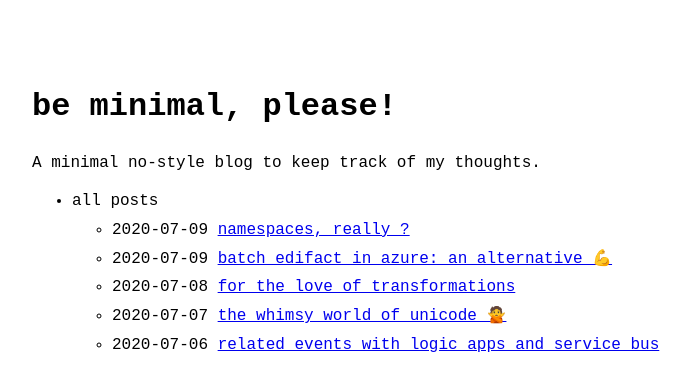
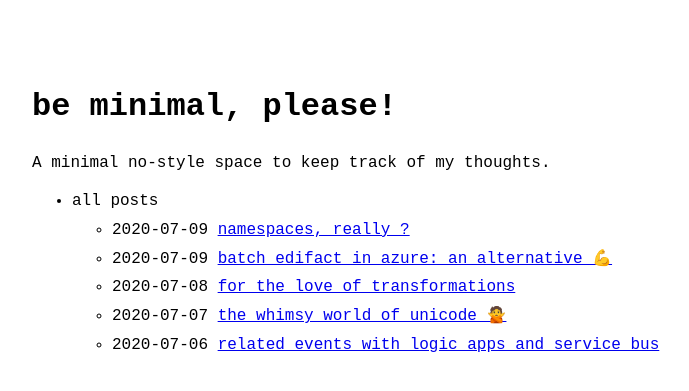
Before and after one commit to esrmnt/esrmnt.github.io, a Jekyll site: the page built from index.md, in a window 1280 px wide. Shown: the top 391 px of the page, without its empty margins (288-977 px from the left). Built offline with Jekyll 4.4.1, drawn with Linux system fonts in a browser that asks for light colours.

Commit message:
Updated description

```diff
--- a/_config.yml
+++ b/_config.yml
@@ -2,7 +2,7 @@ title: be minimal, please!
 author: esrmnt
 url: https://blog.esrmnt.dev
 baseurl: ""
-description: A minimal no-style blog to keep track of my thoughts.
+description: A minimal no-style space to keep track of my thoughts.
 permalink:
 
 favicon: "logo.png"
```
